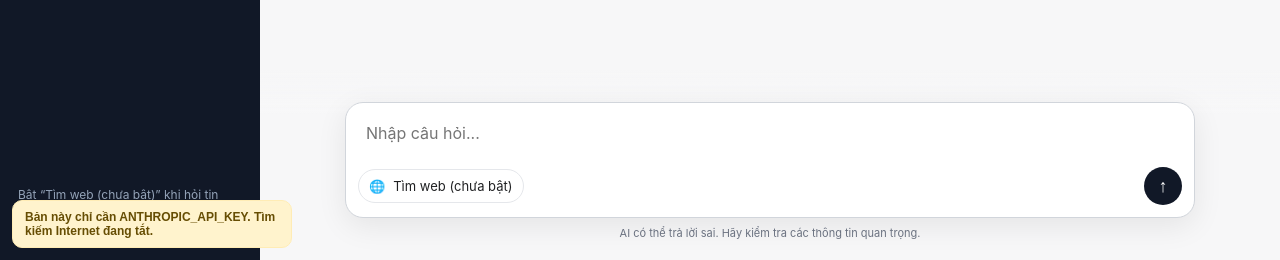
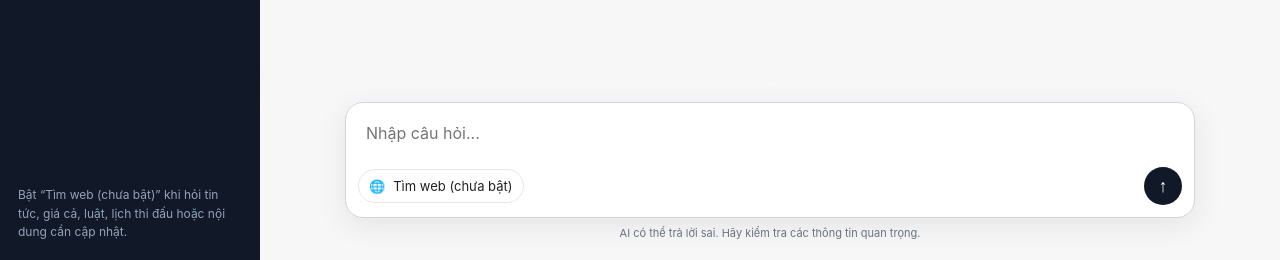
Before and after one commit to jaynguyen1989/ducthuanAI, a Flask app: page /chat in a window 1280 px wide. Shown: the part 540-800 px from the top of the page. Run offline with Flask 3, Linux system fonts and the light colour scheme.

Commit message:
Update chat.html

```diff
--- a/templates/chat.html
+++ b/templates/chat.html
@@ -23,7 +23,7 @@
 @media(max-width:600px){.app-switcher{top:8px;right:8px}.app-switcher a{padding:8px 10px;font-size:12px}}
 </style>
 </head>
-<body><div style="position:fixed;left:12px;bottom:12px;z-index:9999;background:#fff3cd;color:#664d03;border:1px solid #ffecb5;padding:9px 12px;border-radius:10px;font:600 12px Arial,sans-serif;max-width:280px">Bản này chỉ cần ANTHROPIC_API_KEY. Tìm kiếm Internet đang tắt.</div><div class="app-switcher"><a href="/">Trang chủ</a><a class="alt" href="/content">Xưởng Content</a></div>
+<body><div class="app-switcher"><a href="/">Trang chủ</a><a class="alt" href="/content">Xưởng Content</a></div>
 <div class="app">
   <aside class="side">
     <div class="brand">Thuận AI Search</div>
```
